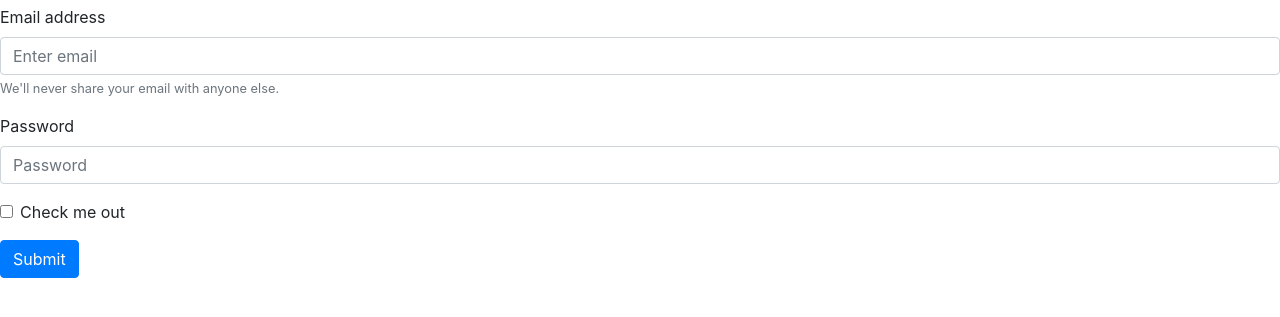
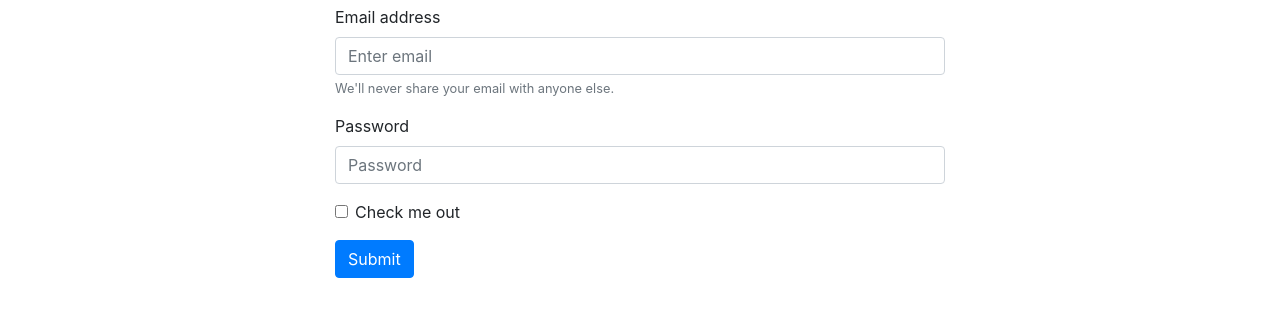
Before and after one commit to jsefiani/jsefiani.github.io, a plain HTML site: page index.html in a window 1280 px wide. Shown: the part 51-368 px from the top of the page. Drawn offline with nearby package versions, Linux system fonts and the light colour scheme.

Commit message:
Updated version 1.0

```diff
--- a/index.html
+++ b/index.html
@@ -12,7 +12,7 @@
     <h1>It's working now!</h1>
 
 
-    <form>
+    <form class="container w-50">
         <div class="form-group">
             <label for="exampleInputEmail1">Email address</label>
             <input type="email" class="form-control" id="exampleInputEmail1" aria-describedby="emailHelp" placeholder="Enter email">
```
